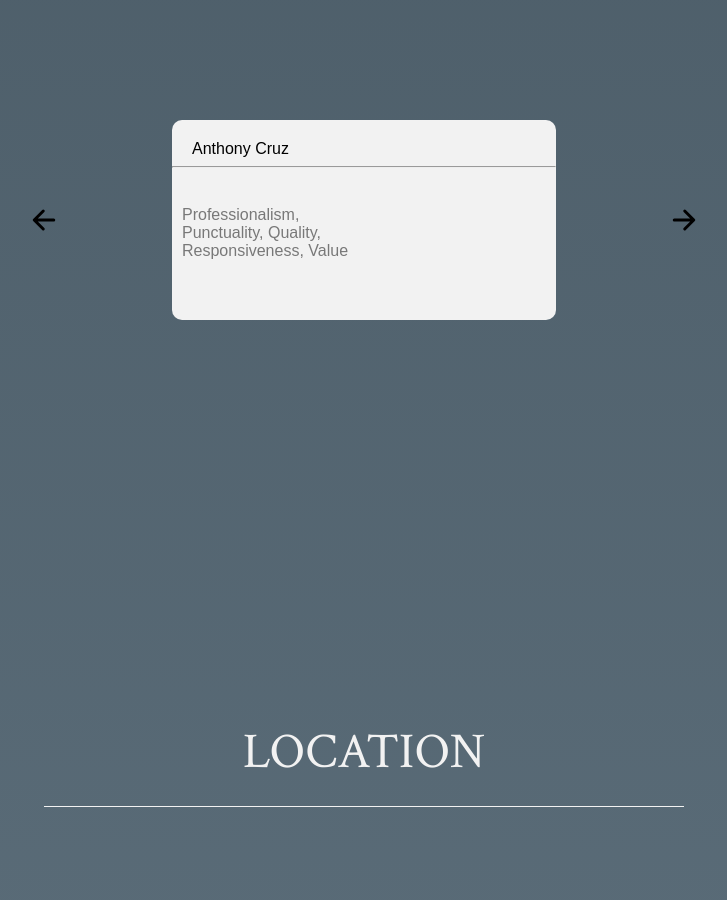
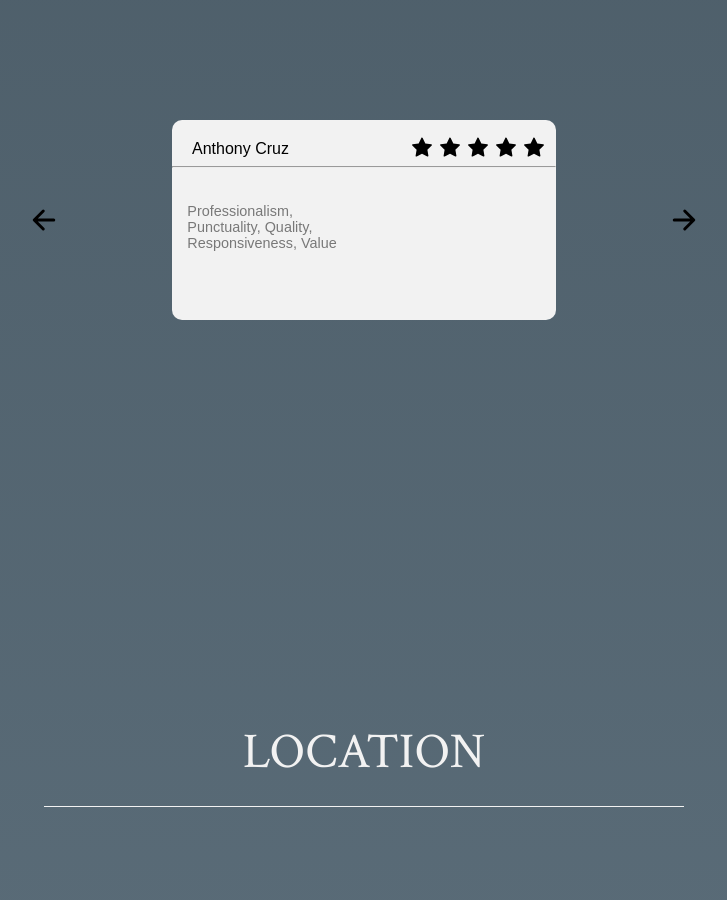
Before and after one commit to emmpaz/pazconstruction, a React (Create React App) app: page / in a window 1280 px wide. Shown: the part 2280-3180 px from the top of the page, without its empty margins (276-1003 px from the left). Built offline with nearby package versions, Linux system fonts and the light colour scheme.

Commit message:
added stars to testimony card, removed bottom logo

```diff
--- a/src/cards/Info.js
+++ b/src/cards/Info.js
@@ -2,23 +2,6 @@ import React from 'react';
 import logo from '../images/logowhite.png';
 import '../css/hover.css';
 
-
-const image = {
-    objectFit: 'cover',
-    height: '20%',
-    position : 'absolute',
-    top:'30%',
-    left: '20%'
-}
-
-const linebreak = {
-    width:'1px',
-    position: 'absolute',
-    borderLeft : '3px solid white',
-    height: '300px',
-    left : '33%',
-    top : '20%'
-}
 
 const emailBox = {
     fontFamily: 'Bodoni MT,Didot,Didot LT STD,Hoefler Text,Garamond,Times New Roman,serif',
@@ -44,9 +27,6 @@ class Info extends React.Component {
     render(){
         return(
             <div className="backgroundInfo">
-                <div className="bottom logo">
-                    <img src={logo} style={image} alt="1"></img>
-                </div>
                 <div style={emailBox}>
                     <a href="mailto: constructionpaz@gmail.com" className="email">
                         email
--- a/src/cards/TestimonyCard.js
+++ b/src/cards/TestimonyCard.js
@@ -1,20 +1,39 @@
 import React from 'react';
 import '../css/card.css';
+import {AiFillStar} from 'react-icons/ai';
+
+let starsRender = [];
 
 class TestimonyCard extends React.Component{
 
     constructor(props){
         super(props);
+
+    }
+
+    addStars = () =>{
+        starsRender = [];
+        for(let i = 0; i < this.props.testimonies.stars; i++){
+            starsRender.push(<AiFillStar className="soloStar" key={i}/>);
+        }
+        console.log(starsRender);
     }
 
 
     render(){
+        this.addStars()
+
         return(
 
                 <div className="card">
                     <span className="name">
                         {this.props.testimonies.name}
                     </span>
+                    <div className="stars">
+                        {starsRender.map((element) => {
+                          return element
+                        })}
+                    </div>
                     <hr/>
                     <span className={this.props.testimonies.message.length === 0 ? "traits no message" : "traits"}>
                         {this.props.testimonies.traits}
--- a/src/css/card.css
+++ b/src/css/card.css
@@ -1,4 +1,8 @@
-
+.card{
+    width: 100%;
+    height: 100%;
+    position: relative;
+}
 
 .arrows{
     width: 100%;
@@ -7,6 +11,7 @@
     grid-template-columns: 50%;
     position: relative;
 }
+
 .back{
     z-index: 99;
     cursor: pointer;
@@ -36,13 +41,26 @@
     display: inline-block;
 }
 
+.soloStar{
+    height: 1.5em;
+    width: 1.5em;
+    margin: 2px;
+}
+
+.stars{
+    width: auto;
+    position: absolute;
+    top: 7%;
+    right: 2%;
+}
+
 .traits{
     color: black;
     font-family: Century Gothic,CenturyGothic,AppleGothic,sans-serif;
     display: inline-block;
     margin-left: 10px;
     opacity: .5;
-    font-size: small;
+    font-size: 3%;
 
 }
 
@@ -50,9 +68,9 @@
     color: black;
     font-family: Century Gothic,CenturyGothic,AppleGothic,sans-serif;
     display: inline-block;
-    margin-left: 10px;
-    margin-top: 30px;
-    font-size: medium;
+    margin-left: 4%;
+    margin-top: 7%;
+    font-size: 90%;
 }
 
 .message{
```
